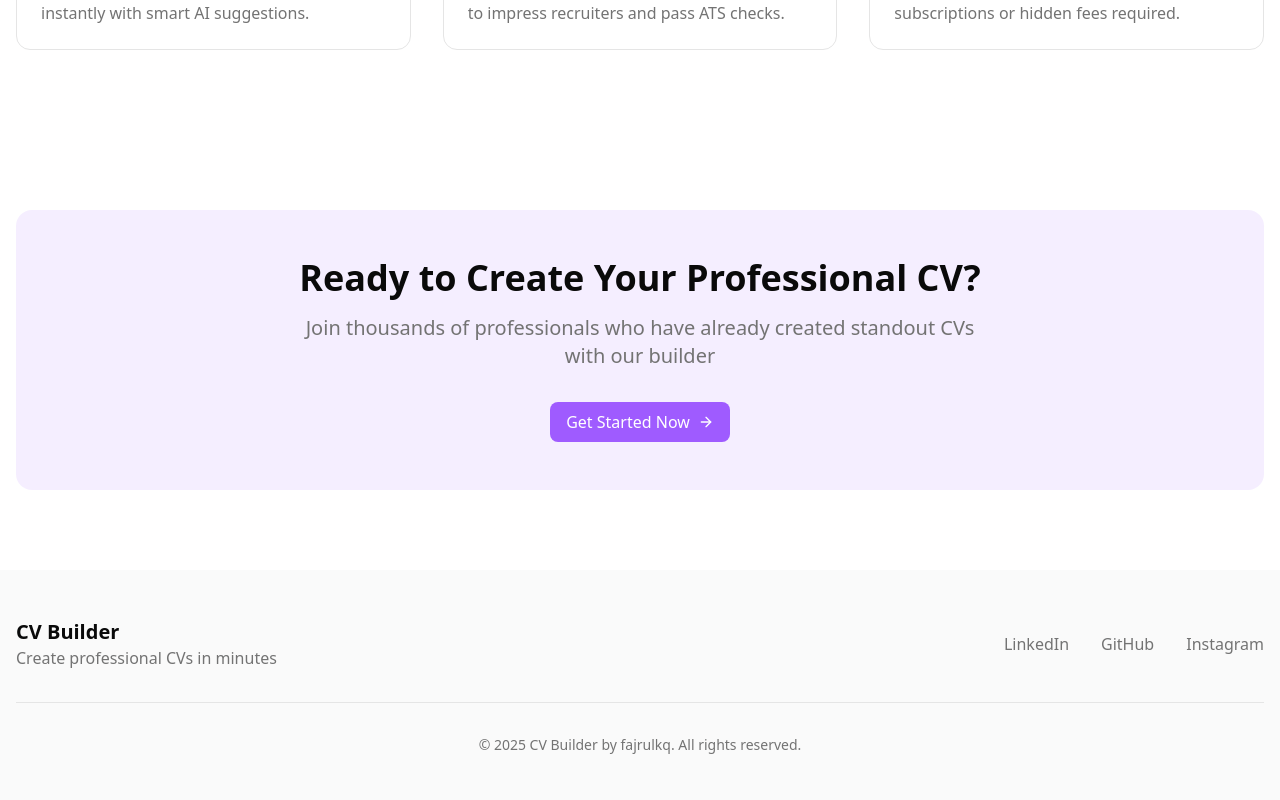
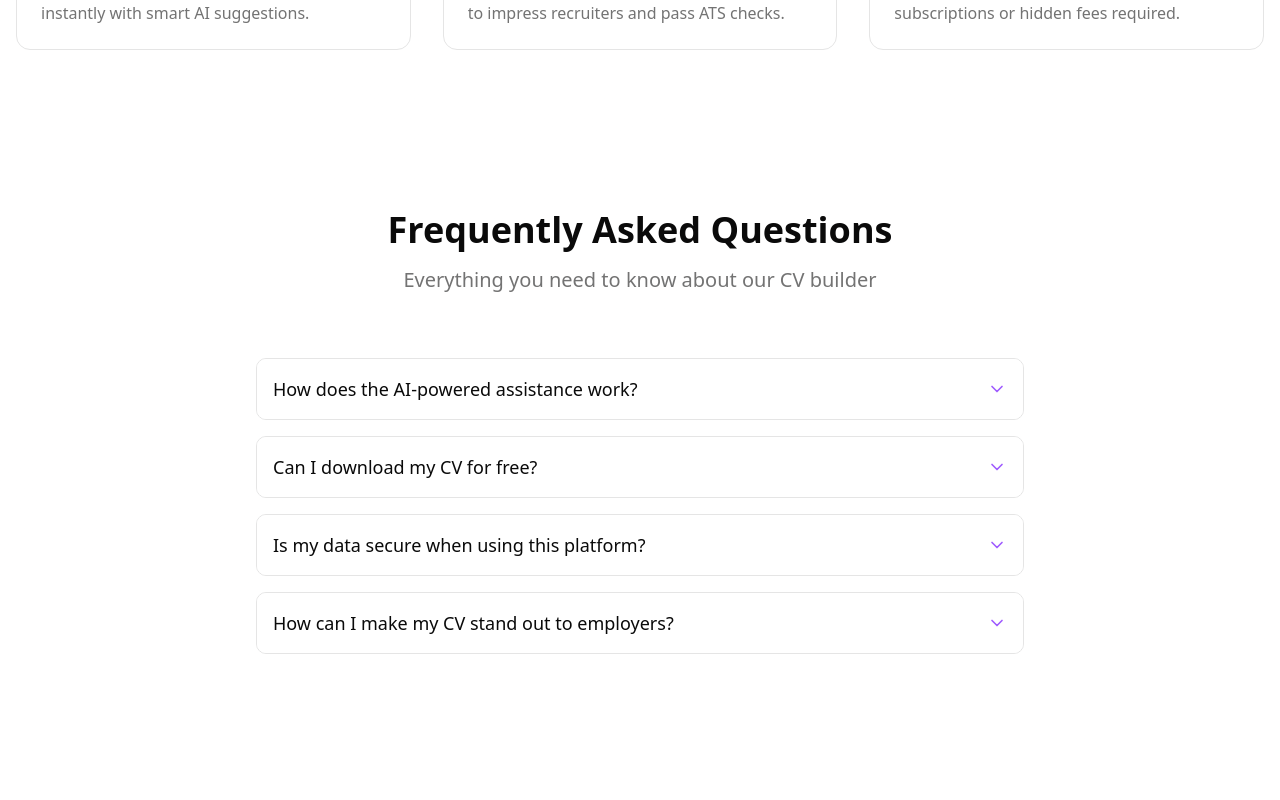
Before and after one commit to Fajrull/ai-resume-builder, a React (Vite) app: page / in a window 1280 px wide. Shown: the part 1220-2020 px from the top of the page. Built offline with nearby package versions, Linux system fonts and the light colour scheme; no server answers.

Commit message:
feat: add faq section

```diff
--- a/src/pages/Dashboard/Dashboard.jsx
+++ b/src/pages/Dashboard/Dashboard.jsx
@@ -1,5 +1,3 @@
-"use client";
-
 import ResumeCardItem from "@/components/custom/ResumeCardItem";
 import GlobalApi from "@/service/GlobalApi";
 import { useUser } from "@clerk/clerk-react";
--- a/src/pages/Home/HomePage.jsx
+++ b/src/pages/Home/HomePage.jsx
@@ -1,7 +1,38 @@
 import Header from "@/components/custom/Header";
-import { ArrowRight, CheckCircle, Download, FileText, Star, Zap } from "lucide-react";
+import { ArrowRight, ChevronDown, Download, FileText, Zap } from "lucide-react";
+import { Link } from "react-router-dom";
+import { useState } from "react";
 
 const HomePage = () => {
+  const [openFaq, setOpenFaq] = useState(null);
+
+  const toggleFaq = (index) => {
+    setOpenFaq(openFaq === index ? null : index);
+  };
+
+  // FAQ data
+  const faqItems = [
+    {
+      question: "How does the AI-powered assistance work?",
+      answer:
+        "Our AI analyzes your input and suggests professional phrasing for your experience, skills, and summary sections. It helps you highlight relevant achievements and uses industry-specific language to make your CV stand out to recruiters and pass through Applicant Tracking Systems (ATS).",
+    },
+    {
+      question: "Can I download my CV for free?",
+      answer: "Yes! You can download your completed CV completely free of charge. We offer PDF downloads with no watermarks, subscriptions, or hidden fees. Your professional CV is yours to keep and use as you need.",
+    },
+    {
+      question: "Is my data secure when using this platform?",
+      answer:
+        "Absolutely. We take data privacy seriously. Your information is encrypted and never shared with third parties. You can delete your account and all associated data at any time. We only use your information to provide and improve our CV building service.",
+    },
+    {
+      question: "How can I make my CV stand out to employers?",
+      answer:
+        "Focus on quantifiable achievements rather than just listing responsibilities. Use action verbs, customize each CV for the specific job, and highlight relevant skills. Our AI assistant helps identify key accomplishments and phrases that will catch a recruiter's attention.",
+    },
+  ];
+
   return (
     <div className="min-h-screen bg-gradient-to-b from-background to-background/95">
       <Header />
@@ -16,9 +47,9 @@ const HomePage = () => {
             </h1>
             <p className="text-xl text-muted-foreground">Our easy-to-use CV builder helps you craft a professional resume that showcases your skills and experience to potential employers.</p>
             <div className="flex flex-col sm:flex-row gap-4 pt-4">
-              <button className="px-4 py-2 rounded-md bg-primary text-white font-medium flex items-center gap-2">
+              <Link to="/dashboard" className="cursor-pointer px-4 py-2 rounded-md bg-primary text-white font-medium flex items-center gap-2">
                 Create Your CV <ArrowRight className="h-4 w-4" />
-              </button>
+              </Link>
             </div>
             <div className="flex items-center gap-4 pt-4">
               <div className="flex -space-x-2">
@@ -76,14 +107,38 @@ const HomePage = () => {
         </div>
       </section>
 
+      {/* FAQ Section with Collapsible Items */}
+      <section className="container px-4 py-20 mx-auto">
+        <div className="text-center mb-16">
+          <h2 className="text-3xl md:text-4xl font-bold mb-4">Frequently Asked Questions</h2>
+          <p className="text-xl text-muted-foreground max-w-2xl mx-auto">Everything you need to know about our CV builder</p>
+        </div>
+
+        <div className="max-w-3xl mx-auto space-y-4">
+          {faqItems.map((item, index) => (
+            <div key={index} className="border rounded-lg overflow-hidden">
+              <button onClick={() => toggleFaq(index)} className="flex justify-between items-center w-full p-4 text-left bg-card hover:bg-muted/50 transition-colors">
+                <h3 className="text-lg font-medium">{item.question}</h3>
+                <ChevronDown className={`h-5 w-5 text-primary transition-transform duration-200 ${openFaq === index ? "rotate-180" : ""}`} />
+              </button>
+              <div className={`overflow-hidden transition-all duration-300 ease-in-out ${openFaq === index ? "max-h-96 p-4" : "max-h-0"}`}>
+                <p className="text-muted-foreground">{item.answer}</p>
+              </div>
+            </div>
+          ))}
+        </div>
+      </section>
+
       {/* CTA Section */}
       <section className="container px-4 py-20 mx-auto">
         <div className="bg-primary/10 rounded-2xl p-8 md:p-12 text-center">
           <h2 className="text-3xl md:text-4xl font-bold mb-4">Ready to Create Your Professional CV?</h2>
           <p className="text-xl text-muted-foreground max-w-2xl mx-auto mb-8">Join thousands of professionals who have already created standout CVs with our builder</p>
-          <button className="px-4 py-2 rounded-md bg-primary text-white font-medium flex items-center gap-2 mx-auto">
-            Get Started Now <ArrowRight className="h-4 w-4" />
-          </button>
+          <Link to="/dashboard">
+            <button className="cursor-pointer px-4 py-2 rounded-md bg-primary text-white font-medium flex items-center gap-2 mx-auto">
+              Get Started Now <ArrowRight className="h-4 w-4" />
+            </button>
+          </Link>
         </div>
       </section>
 
```
